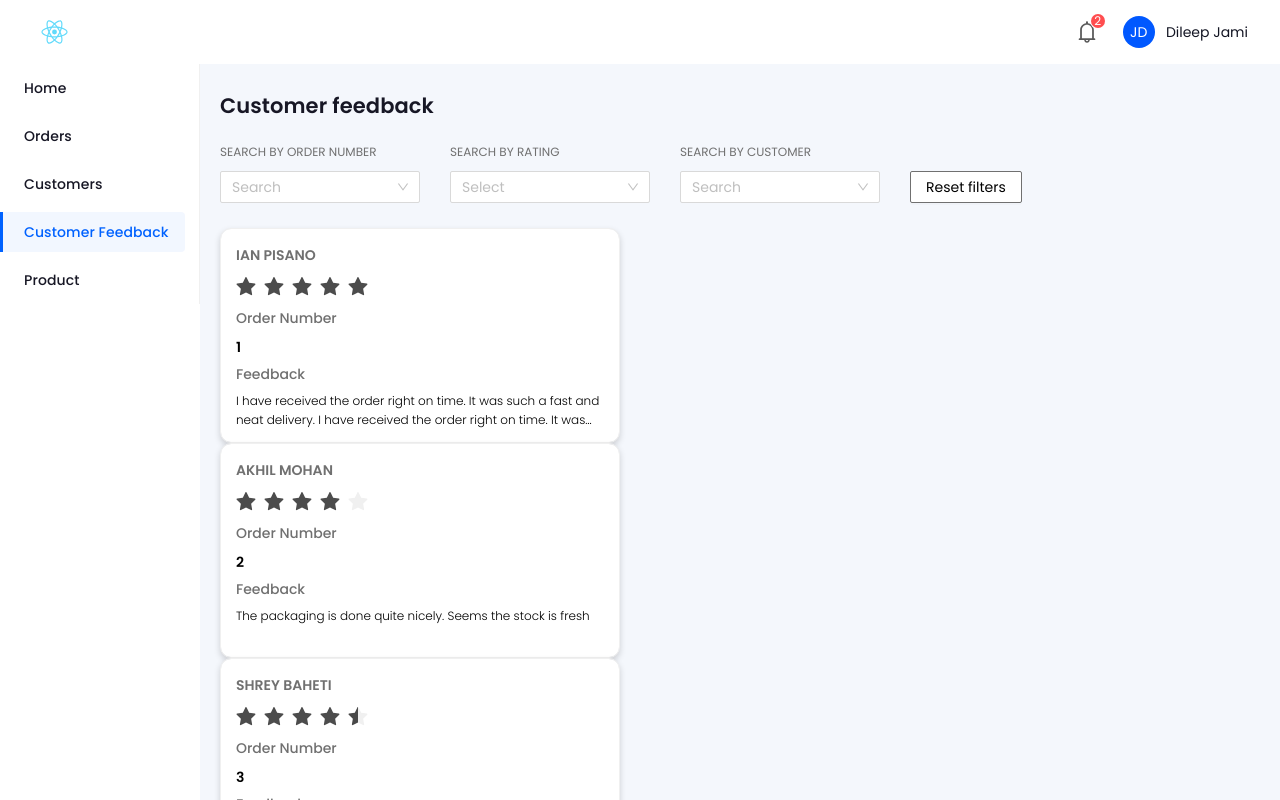
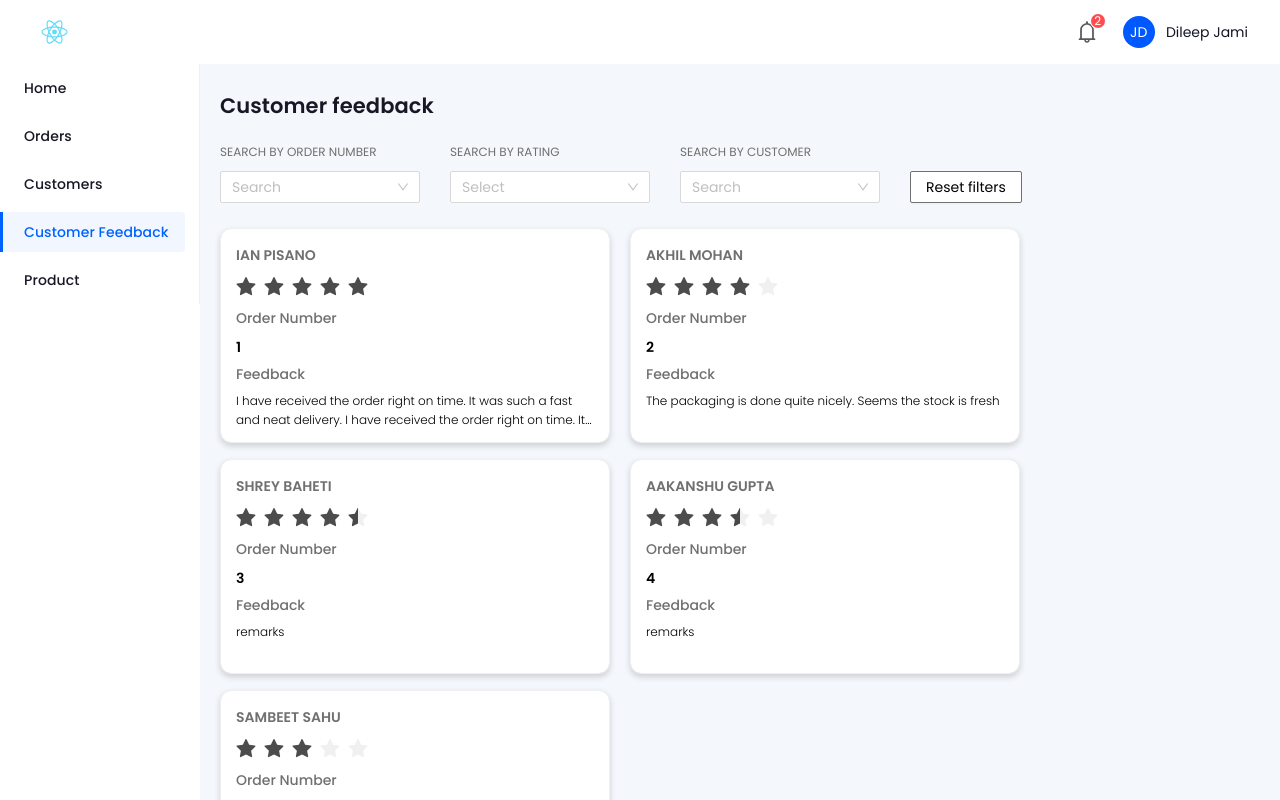
Before and after one commit to sponaka/alakarte-cms-ui, a React (Create React App) app: page /customer-feedback in a window 1280 px wide. Shown: the top 800 px of the page. Built offline with nearby package versions, Linux system fonts and the light colour scheme.

Commit message:
:sparkles: feat: added pagination to customer feedback page

```diff
--- a/src/components/customer-feedback/CustomerFeedback.js
+++ b/src/components/customer-feedback/CustomerFeedback.js
@@ -1,7 +1,7 @@
 import React, {useEffect, useState} from "react";
 
 import './CustomerFeedback.scss';
-import {Button, Card, Modal, Select, Spin} from "antd";
+import {Button, Card, List, Modal, Select, Spin} from "antd";
 import {Rate} from 'antd';
 import APIService from "../../api/service";
 import {Link} from "react-router-dom";
@@ -158,9 +158,18 @@ const CustomerFeedback = () => {
                 </div>
             </div>
             <div className='customer-feedback'>
-                {selectedCustomerFeedbackData.map(feedback => {
-                    return (
-                        <Card style={{width: 400}} className='feedback-card' key={feedback.feedbackId}>
+                <List
+                    grid={{
+                        gutter: 20,
+                    }}
+                    pagination={{
+                        pageSize: 5,
+                        hideOnSinglePage: true
+                    }}
+                    dataSource={selectedCustomerFeedbackData}
+                    renderItem={feedback => (
+                        <List.Item>
+                            <Card className='feedback-card' key={feedback.feedbackId}>
                                 <div className='customer-name'>
                                     <Link to={{
                                         pathname: `/customer/${feedback.customer_id}`
@@ -187,8 +196,7 @@ const CustomerFeedback = () => {
                                     }>{feedback.remarks}</p>
                                 </div>
                             </Card>
-                    );
-                })}
+                        </List.Item>)}/>
 
             </div>
             <Modal visible={isModalVisible} footer={null} centered closeIcon={<CloseCircleOutlined/>}
```
Lines whose indentation alone changed are shown as unchanged.
